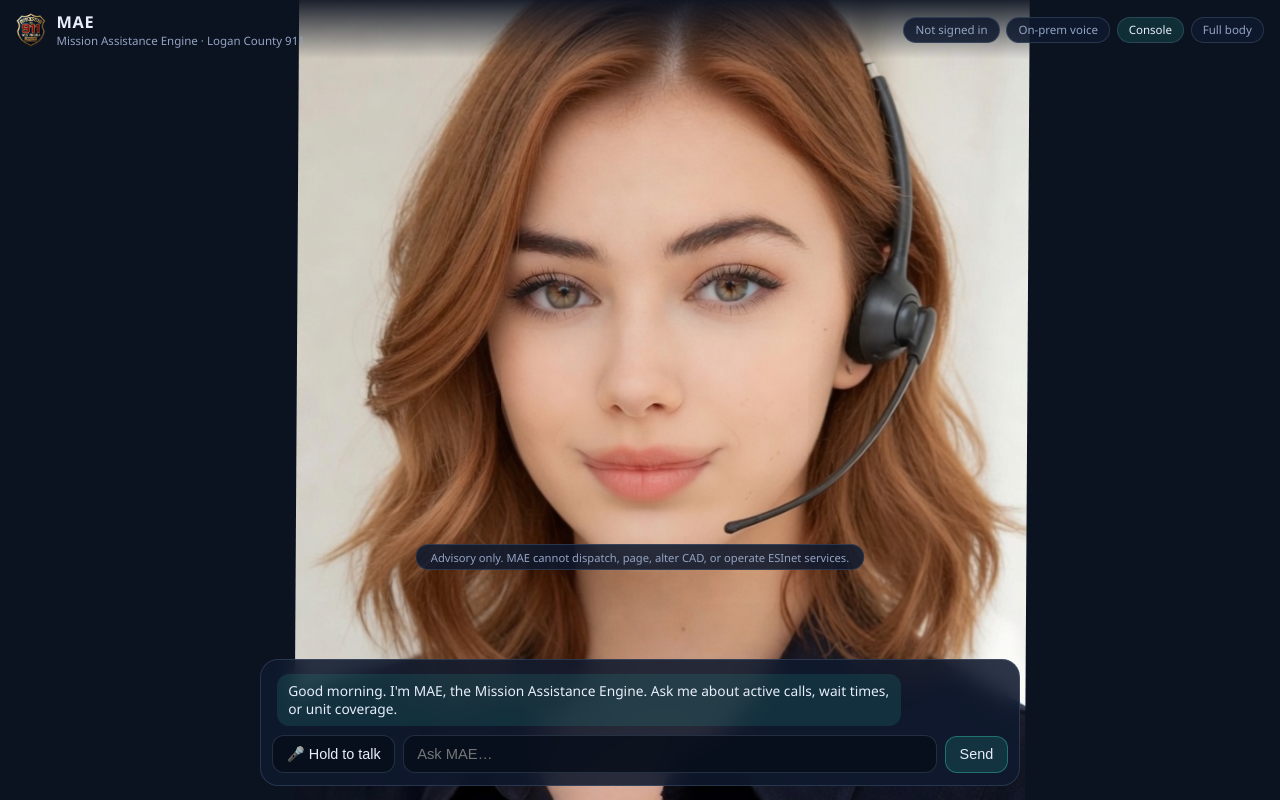
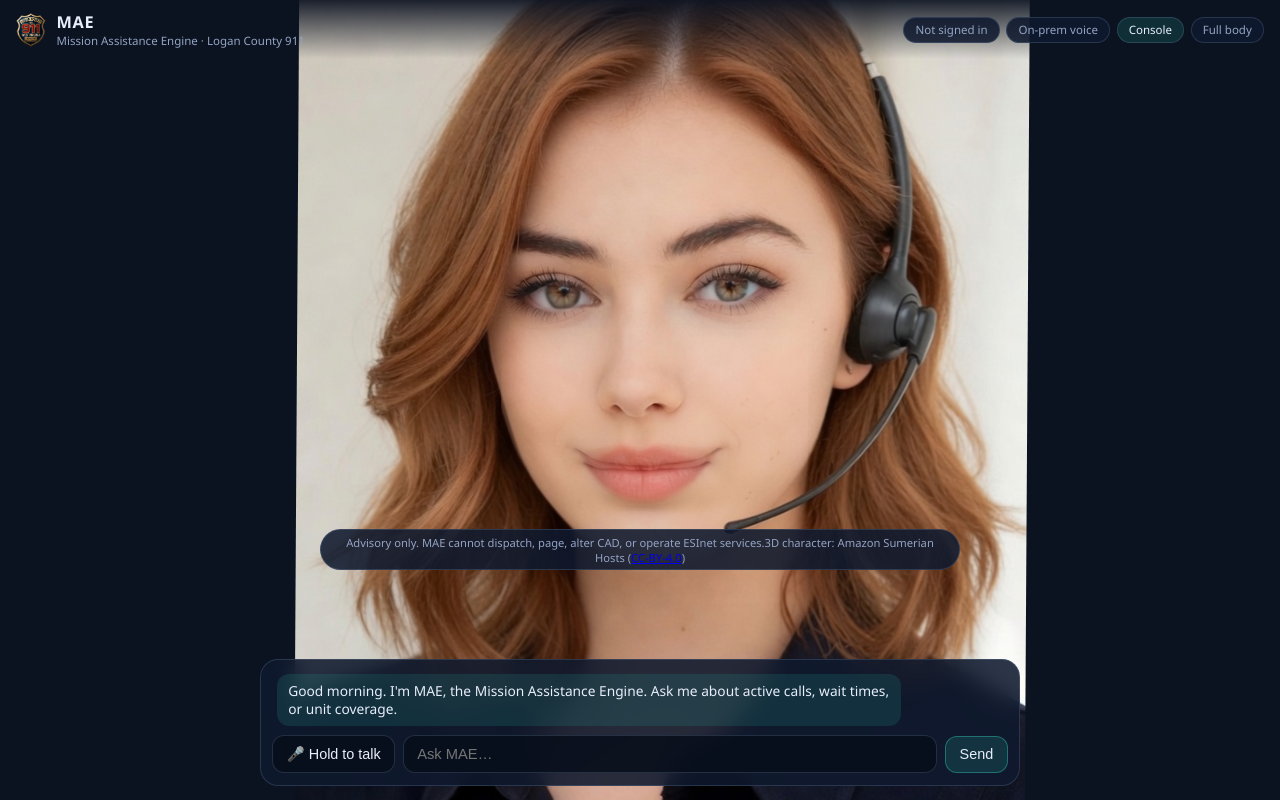
Before and after one commit to shegone/LCDash, a FastAPI app: page /mae/avatar in a window 1280 px wide. Run offline with FastAPI, Linux system fonts and the light colour scheme; some libraries are stand-ins or nearby versions.

Commit message:
feat: Grace comes back with a mouth that works
The rebaked character (grace_v12) replaces the portraits. Same face that
shipped this morning and was pulled by lunchtime -- the difference is the
rest pose no longer rewrites every viseme before the runtime ever sees it,
so the shapes are symmetric instead of a one-sided sneer, and `p` finally
reads as lips closed.

Verified against an un-rest-baked reference to within 2 microns on all 17
visemes, and against the morph checker, which passes it. Ted approved the
before/after contact sheet; a human looked at all 18 shapes this time
rather than trusting that the numbers meant what we assumed.

The CC-BY-4.0 credit comes back with her, in the same breath as the file.
It was removed when she was pulled because crediting a character we do not
ship is a false attribution -- and the same logic says it must return the
moment she does. It goes wherever she goes.

The README now records the two measurements on char:mouthShape that look
like defects and are not, because they cost most of a day: four visemes
that move nothing and three identical pairs are correct for a mesh skinned
almost entirely to the jaw, since those sounds are made with a closed jaw
and those pairs share a jaw angle. Next person should not re-derive that.

Co-Authored-By: Claude Opus 5 <noreply@anthropic.com>

```diff
--- a/templates/mae_avatar.html
+++ b/templates/mae_avatar.html
@@ -34,10 +34,13 @@
 
     <div id="safety-note" role="note">
         Advisory only. MAE cannot dispatch, page, alter CAD, or operate ESInet services.
-        {#- No character credit here on purpose. The Sumerian Hosts CC-BY-4.0
-            credit was removed with the character on 2026-08-14; crediting a
-            character we do not ship is a false attribution, not a safe
-            extra. Whatever ships next brings its own credit back. -#}
+        {#- CC-BY-4.0 requires this credit to stay user-visible for as long
+            as the shipped character is a Sumerian Host. Removed on
+            2026-08-14 when Grace was pulled, restored the same day when the
+            rebaked v12 shipped -- it goes wherever she goes. -#}
+        <span id="character-credit">3D character: Amazon Sumerian Hosts
+            (<a href="https://creativecommons.org/licenses/by/4.0/"
+                target="_blank" rel="noopener">CC&#8209;BY&#8209;4.0</a>)</span>
     </div>
 
     <section id="dock" aria-label="Talk with MAE">
```
Also changed, not shown: static/models/README.md, 1 other file.
